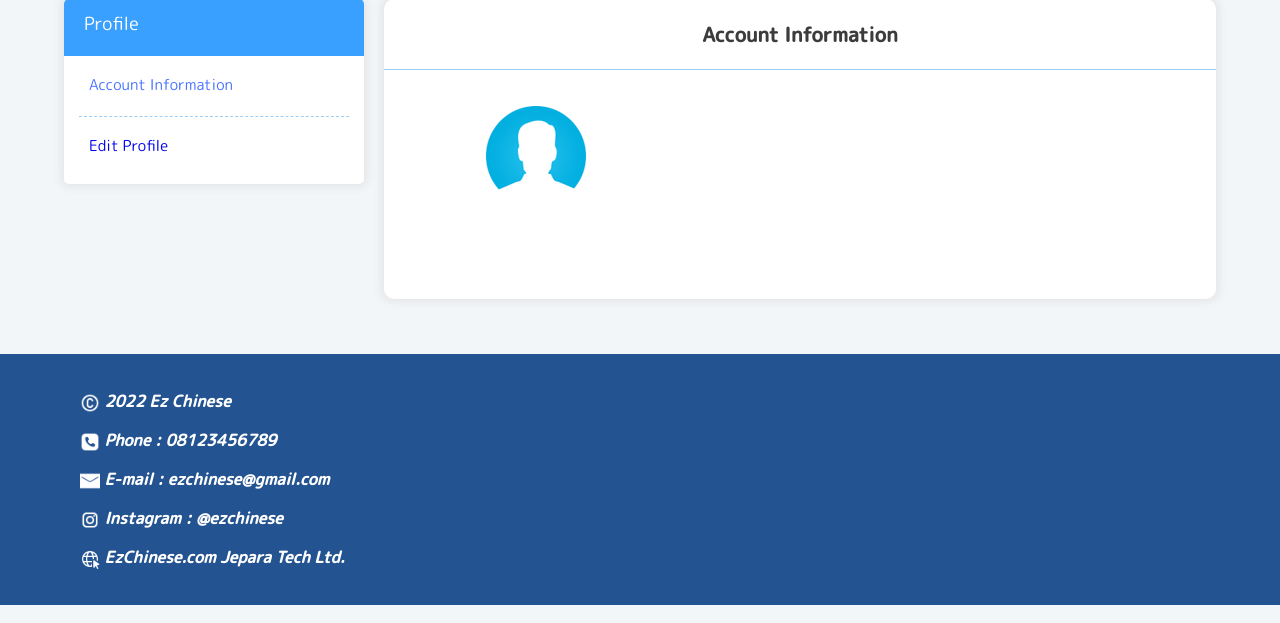
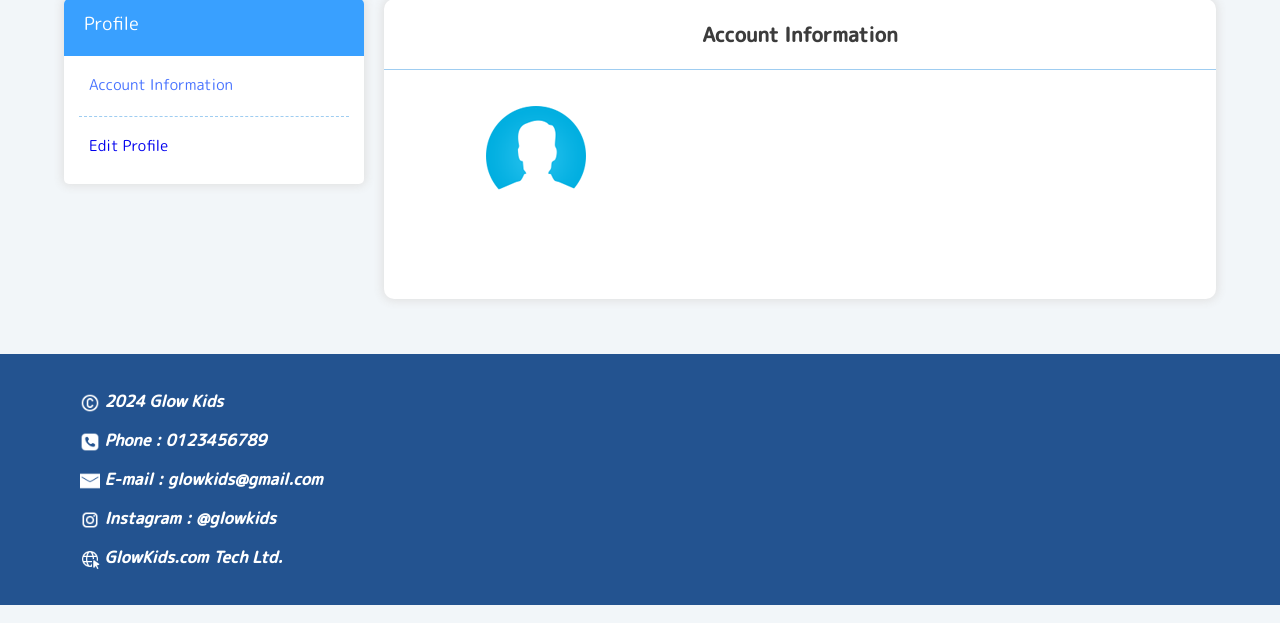
Before and after one commit to kylietan123/Learn-Chinese, a PHP site: page / in a window 1280 px wide. Shown: the part 177-800 px from the top of the page. Run offline with PHP 8.4, Linux system fonts and the light colour scheme.

Commit message:
index update

```diff
--- a/index.php
+++ b/index.php
@@ -4,7 +4,7 @@
     <meta charset="UTF-8">
     <meta http-equiv="X-UA-Compatible" content="IE=edge">
     <meta name="viewport" content="width=device-width, initial-scale=1.0">
-    <title>Registrasi</title>
+    <title>Registration</title>
     <style>
         @import url(headerFooter.css);
         @import url(fontSetting.css);
@@ -191,14 +191,14 @@
 </div>
 
   <div class="footerPadding"></div>
-    <footer>
-    <address>
-        <p class="footerP" > <object class="footerIcon" align = "center" data ="Icons/icons8-copyright-all-rights-reserved-24.png" width="20px" height="20px" alt=""> </object> 2022 Ez Chinese</p>
-        <p class="footerP" > <object class="footerIcon" align = "center" data ="Icons/icons8-phone-50 (1).png" width="20px" height="20px" alt=""></object> Phone : 08123456789</p>
-        <p class="footerP" > <object class="footerIcon" align = "center" data ="Icons/icons8-mail-50.png"      width="20px" height="20px" alt=""></object> E-mail : ezchinese@gmail.com</p>
-        <p class="footerP" > <object class="footerIcon" align = "center" data ="Icons/icons8-instagram-24.png" width="20px" height="20px" alt=""></object> Instagram : @ezchinese</p>
-        <p class="footerP" > <object class="footerIcon" align = "center" data ="Icons/icons8-internet-30.png"  width="20px" height="20px" alt=""></object> EzChinese.com Jepara Tech Ltd. </p>
-    </address>
+  <footer>
+        <address>
+            <p class="footerP"> <object class="footerIcon" align = "center" data ="Icons/icons8-copyright-all-rights-reserved-24.png" width="20px" height="20px" alt=""> </object> 2024 Glow Kids</p>
+            <p class="footerP"> <object class="footerIcon" align = "center" data ="Icons/icons8-phone-50 (1).png" width="20px" height="20px" alt=""></object> Phone : 0123456789</p>
+            <p class="footerP"> <object class="footerIcon" align = "center" data ="Icons/icons8-mail-50.png"      width="20px" height="20px" alt=""></object> E-mail : glowkids@gmail.com</p>
+            <p class="footerP"> <object class="footerIcon" align = "center" data ="Icons/icons8-instagram-24.png" width="20px" height="20px" alt=""></object> Instagram : @glowkids</p>
+            <p class="footerP"> <object class="footerIcon" align = "center" data ="Icons/icons8-internet-30.png"  width="20px" height="20px" alt=""></object> GlowKids.com Tech Ltd. </p>
+        </address>
     </footer>
 
 </body>
```
